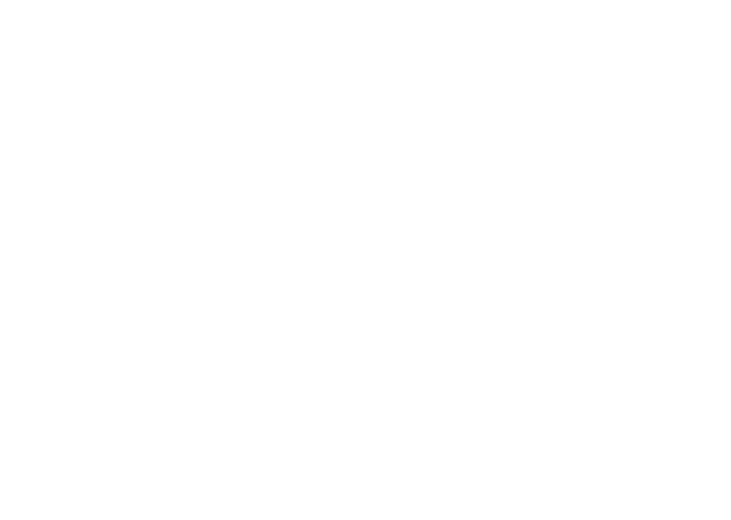
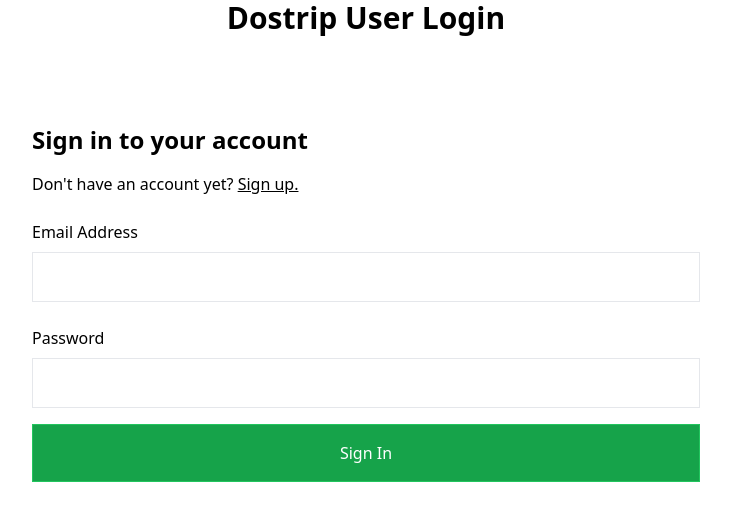
Before and after one commit to hussnainzaman/protdostrip, a React (Create React App) app: page / in a window 1280 px wide. Shown: the top 520 px of the page, without its empty margins (274-1005 px from the left). Built offline with nearby package versions, Linux system fonts and the light colour scheme; no server answers.

Commit message:
working sign in/ up with firebase

```diff
--- a/src/App.js
+++ b/src/App.js
@@ -1,7 +1,31 @@
-import React from "react";
+import React from 'react';
+import Signin from './components/Signin';
+import Signup from './components/Signup';
+import Account from './components/Account';
+import { Route, Routes } from 'react-router-dom';
+import { AuthContextProvider } from './context/AuthContext';
+import ProtectedRoute from './components/ProtectedRoute';
+
 function App() {
   return (
     <div>
+      <h1 className='text-center text-3xl font-bold'>
+        Dostrip User Login
+      </h1>
+      <AuthContextProvider>
+        <Routes>
+          <Route path='/' element={<Signin />} />
+          <Route path='/signup' element={<Signup />} />
+          <Route
+            path='/account'
+            element={
+              <ProtectedRoute>
+                <Account />
+              </ProtectedRoute>
+            }
+          />
+        </Routes>
+      </AuthContextProvider>
     </div>
   );
 }
--- a/src/components/Signin.jsx
+++ b/src/components/Signin.jsx
@@ -41,7 +41,7 @@
           <label className='py-2 font-medium'>Password</label>
           <input onChange={(e) => setPassword(e.target.value)} className='border p-3' type='password' />
         </div>
-        <button className='border border-blue-500 bg-blue-600 hover:bg-blue-500 w-full p-4 my-2 text-white'>
+        <button className='border border-green-500 bg-green-600 hover:bg-blue-500 w-full p-4 my-2 text-white'>
           Sign In
         </button>
       </form>
--- a/src/firebase.js
+++ b/src/firebase.js
@@ -1,6 +1,7 @@
 // Import the functions you need from the SDKs you need
 import { initializeApp } from "firebase/app";
-import { getAnalytics } from "firebase/analytics";
+//import { getAnalytics } from "firebase/analytics";
+import { getAuth } from "firebase/auth";
 
 const firebaseConfig = {
   apiKey: "AIzaSyBOb1mGak7Ifp-QgL6fVOXknJ8kmccnbUo",
@@ -15,4 +16,6 @@
 
 // Initialize Firebase
 const app = initializeApp(firebaseConfig);
-const analytics = getAnalytics(app);
+export const auth = getAuth(app);
+//const analytics = getAnalytics(app);
+export default app
--- a/tailwind.config.js
+++ b/tailwind.config.js
@@ -1,6 +1,5 @@
-/** @type {import('tailwindcss').Config} */
 module.exports = {
-  content: ["./src/**/*.{html,js}"],
+  content: ["./src/**/*.{js,jsx,ts,tsx}",],
   theme: {
     extend: {},
   },
```
Also changed, not shown: 2 other files (tests, documents, lock files or other folders).
